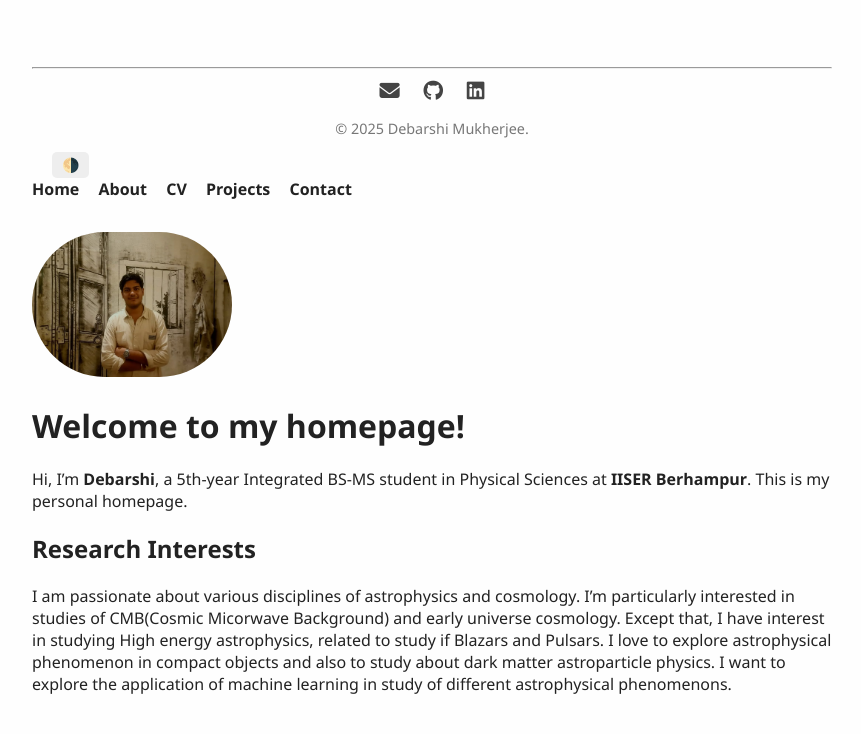
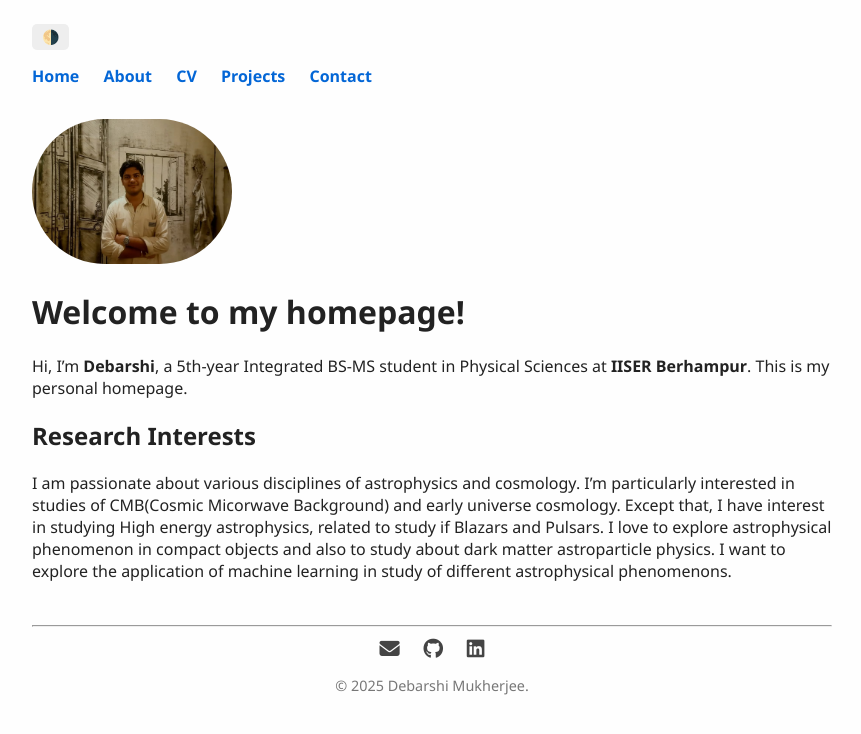
Before and after one commit to debarshiphysics09/webpage, a Jekyll site: the page built from index.md, in a window 1280 px wide. Shown: the top 734 px of the page, without its empty margins (208-1069 px from the left). Built offline with Jekyll 4.4.1, drawn with Linux system fonts in a browser that asks for light colours.

Commit message:
Update default.html

```diff
--- a/_layouts/default.html
+++ b/_layouts/default.html
@@ -39,17 +39,11 @@
     .social-icons a:hover {
       color: #0366d6;
     }
-  </style>
-  <style>
+
+    /* Dark mode styles */
     body.dark-mode {
       background-color: #121212;
       color: #e0e0e0;
-  }
-
-  nav a {
-    margin-right: 15px;
-    color: inherit;
-    text-decoration: none;
     }
 
     .dark-toggle {
@@ -58,36 +52,35 @@
       background-color: #eee;
       border: none;
       padding: 5px 10px;
-    margin-left: 20px;
+      margin-bottom: 15px;
       border-radius: 5px;
     }
   </style>
+</head>
+<body>
 
-</head>
+  <button class="dark-toggle" onclick="toggleDarkMode()">🌗 </button>
+
+  <nav>
+    <a href="{{ site.baseurl }}/">Home</a>
+    <a href="{{ site.baseurl }}/about">About</a>
+    <a href="{{ site.baseurl }}/cv">CV</a>
+    <a href="{{ site.baseurl }}/projects">Projects</a>
+    <a href="{{ site.baseurl }}/contact">Contact</a>
+  </nav>
+
+  {{ content }}
+
   <footer>
     <hr>
     <div class="social-icons">
       <a href="mailto:debarshi99mukherjee@gmail.com" title="Email"><i class="fas fa-envelope"></i></a>
       <a href="https://github.com/debarshiphysics09" title="GitHub"><i class="fab fa-github"></i></a>
-    <a href="https://www.linkedin.com/in/debarshi-mukherjee-b45921229?utm_source=share&utm_campaign=share_via&utm_content=profile&utm_medium=android_app" title="LinkedIn"><i class="fab fa-linkedin"></i></a>
+      <a href="https://www.linkedin.com/in/debarshi-mukherjee-b45921229" title="LinkedIn"><i class="fab fa-linkedin"></i></a>
     </div>
     <p>&copy; {{ site.time | date: "%Y" }} Debarshi Mukherjee.</p>
   </footer>
 
-
-<body>
-<button class="dark-toggle" onclick="toggleDarkMode()">🌗 </button>
-
-<nav>
-  <a href="/">Home</a>
-  <a href="/about">About</a>
-  <a href="/cv">CV</a>
-  <a href="/projects">Projects</a>
-  <a href="/contact">Contact</a>
-
-</nav>
-
-{{ content }}
   <script>
     function toggleDarkMode() {
       document.body.classList.toggle("dark-mode");
```
Lines whose indentation alone changed are shown as unchanged.
